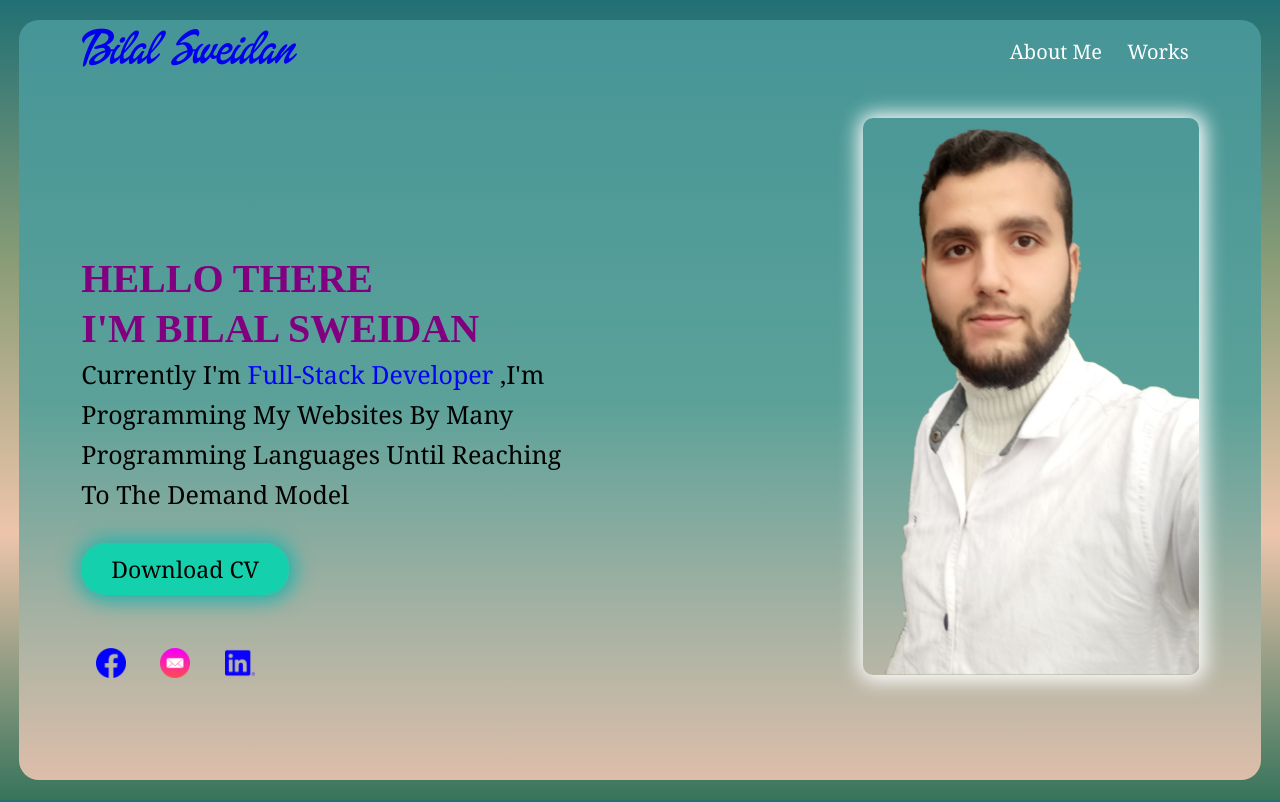
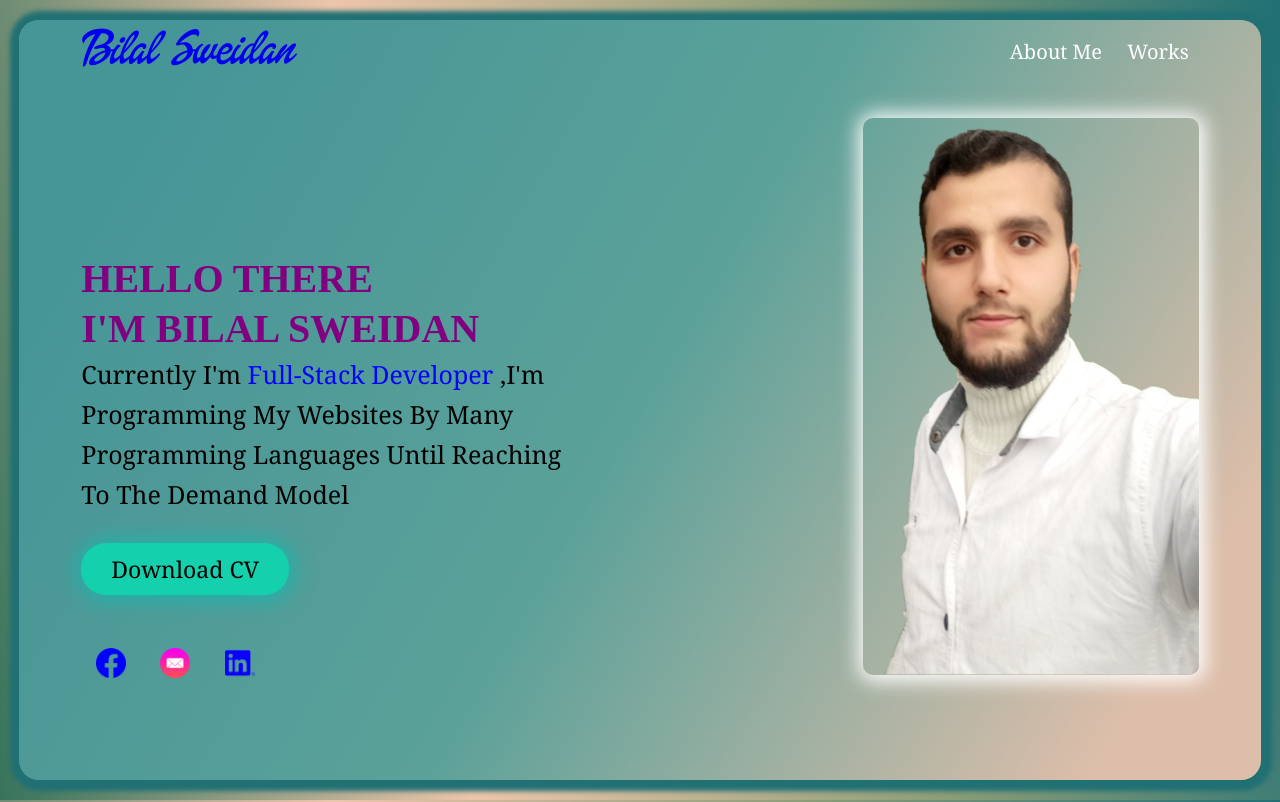
Before and after one commit to Bilal-Sweidan/Bilalsweidan, a plain HTML site: page index.html in a window 1280 px wide. Drawn offline with Linux system fonts and the light colour scheme.

Commit message:
Add files via upload

```diff
--- a/style.css
+++ b/style.css
@@ -8,7 +8,7 @@
     font-family:Georgia, serif;
 }
 body{
-    background: linear-gradient(#217074,#8B9D77,#EDC5AB,#37745B);
+    background: linear-gradient(-100deg,#217074 ,#8B9D77,#EDC5AB,#37745B);
     width: 100%;
     height: 100vh;
     display: flex;
@@ -24,9 +24,9 @@ body{
     /* background: linear-gradient(#212517,#374709,#759242,#DED3A6,#F2F2EF); */
     /* background: linear-gradient(#217074,#37745B,#8B9D77,#E7EAEF,#EDC5AB); */
     /* background: linear-gradient(#100102,#4B1E19,#C0587E,#FC8B5E,#EA592A); */
-    background: linear-gradient(#469597,#5BA199,#DDBEAA);
+    background: linear-gradient(120deg,#469597 10%,#5BA199 50%,#DDBEAA 90%);
     border-radius: 20px;
-    z-index: 1;
+    box-shadow: 1px 1px 5px 10px #217074;
 }
 nav {
     display: flex;
```
